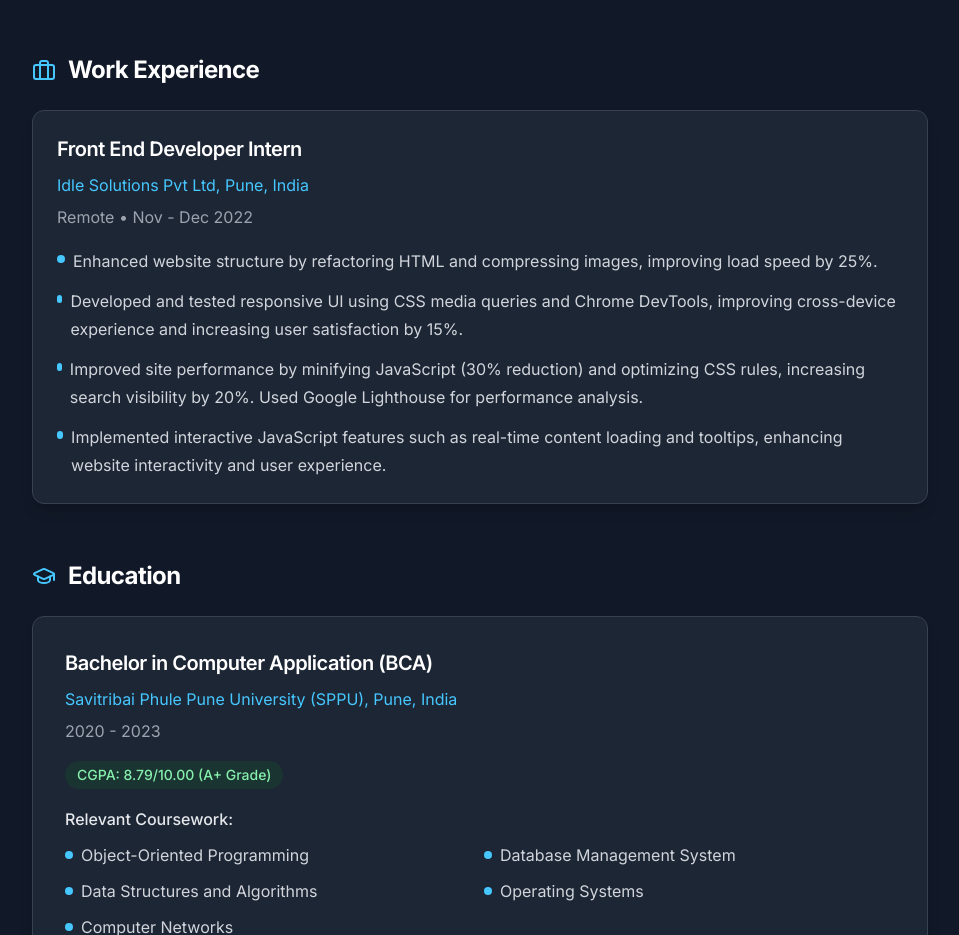
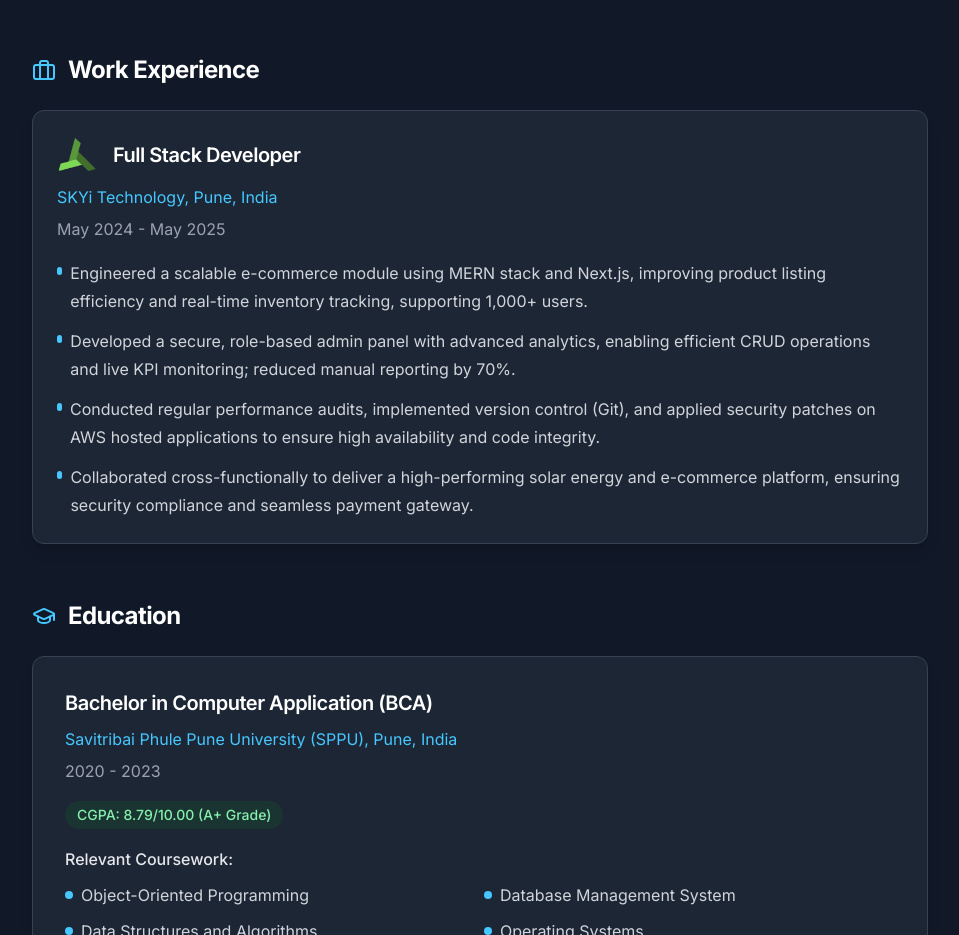
Before and after one commit to darshangaikwad4114/Darshan-Portfolio, a React (Vite) app: page / in a window 1280 px wide. Shown: the part 1880-2815 px from the top of the page, without its empty margins (160-1119 px from the left). Built offline with nearby package versions, Linux system fonts and the light colour scheme; a web font is replaced by a local one.

Commit message:
add the experince

```diff
--- a/src/components/Experience.tsx
+++ b/src/components/Experience.tsx
@@ -42,14 +42,21 @@
               spotlightColor="rgba(26, 171, 255, 0.15)"
             >
               <div className="flex-1">
-                <h4 className="text-xl font-semibold text-gray-900 dark:text-white mb-2">
-                  Front End Developer Intern
-                </h4>
+                <div className="flex items-center mb-2">
+                  <img
+                    src="/images/skyi.png"
+                    alt="SKYi Technology logo"
+                    className="h-10 w-auto mr-4"
+                  />
+                  <h4 className="text-xl font-semibold text-gray-900 dark:text-white">
+                    Full Stack Developer
+                  </h4>
+                </div>
                 <p className="text-primary-600 dark:text-primary-400 mb-1">
-                  Idle Solutions Pvt Ltd, Pune, India
+                  SKYi Technology, Pune, India
                 </p>
                 <p className="text-gray-500 dark:text-gray-400 mb-4">
-                  Remote • Nov - Dec 2022
+                  May 2024 - May 2025
                 </p>
                 <ul className="space-y-3 text-gray-600 dark:text-gray-300">
                   <li className="flex items-start">
@@ -58,8 +65,9 @@
                       aria-hidden="true"
                     ></span>
                     <span>
-                      Enhanced website structure by refactoring HTML and
-                      compressing images, improving load speed by 25%.
+                      Engineered a scalable e-commerce module using MERN stack and
+                      Next.js, improving product listing efficiency and real-time
+                      inventory tracking, supporting 1,000+ users.
                     </span>
                   </li>
                   <li className="flex items-start">
@@ -68,9 +76,9 @@
                       aria-hidden="true"
                     ></span>
                     <span>
-                      Developed and tested responsive UI using CSS media queries
-                      and Chrome DevTools, improving cross-device experience and
-                      increasing user satisfaction by 15%.
+                      Developed a secure, role-based admin panel with advanced
+                      analytics, enabling efficient CRUD operations and live KPI
+                      monitoring; reduced manual reporting by 70%.
                     </span>
                   </li>
                   <li className="flex items-start">
@@ -79,10 +87,9 @@
                       aria-hidden="true"
                     ></span>
                     <span>
-                      Improved site performance by minifying JavaScript (30%
-                      reduction) and optimizing CSS rules, increasing search
-                      visibility by 20%. Used Google Lighthouse for performance
-                      analysis.
+                      Conducted regular performance audits, implemented version
+                      control (Git), and applied security patches on AWS hosted
+                      applications to ensure high availability and code integrity.
                     </span>
                   </li>
                   <li className="flex items-start">
@@ -91,9 +98,9 @@
                       aria-hidden="true"
                     ></span>
                     <span>
-                      Implemented interactive JavaScript features such as
-                      real-time content loading and tooltips, enhancing website
-                      interactivity and user experience.
+                      Collaborated cross-functionally to deliver a high-performing
+                      solar energy and e-commerce platform, ensuring security
+                      compliance and seamless payment gateway.
                     </span>
                   </li>
                 </ul>
```
Also changed, not shown: public/images/skyi.png (added).
